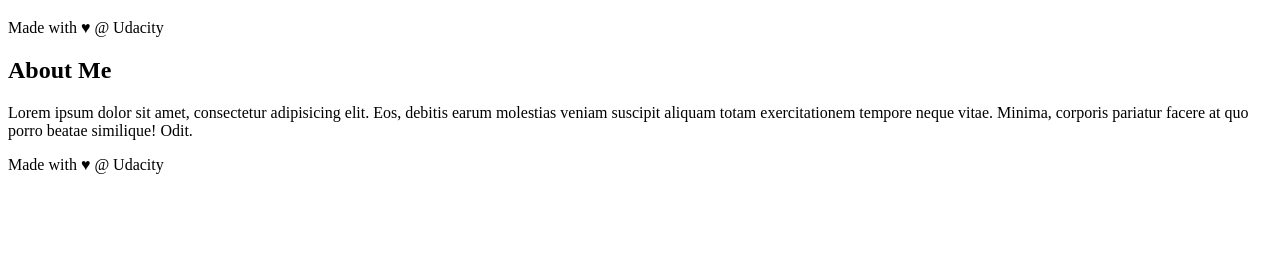
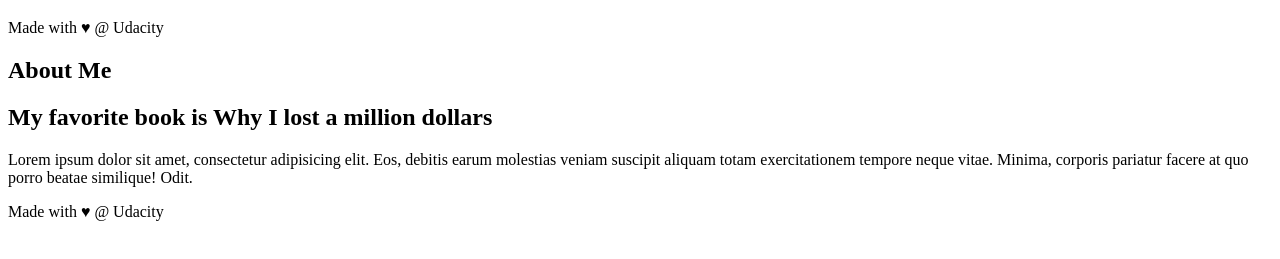
Before and after one commit to themavencoder/new-git-project, a plain HTML site: page index.html in a window 1280 px wide. Shown: the part 61-320 px from the top of the page. Drawn offline with Linux system fonts and the light colour scheme.

Commit message:
Book updated

```diff
--- a/index.html
+++ b/index.html
@@ -32,6 +32,7 @@
 <!-- start of new content -->
 <aside>
     <h2>About Me</h2>
+    <h2>My favorite book is Why I lost a million dollars</h2>
 
     <p>Lorem ipsum dolor sit amet, consectetur adipisicing elit. Eos, debitis earum molestias veniam suscipit aliquam totam exercitationem tempore neque vitae. Minima, corporis pariatur facere at quo porro beatae similique! Odit.</p>
 </aside>
```
